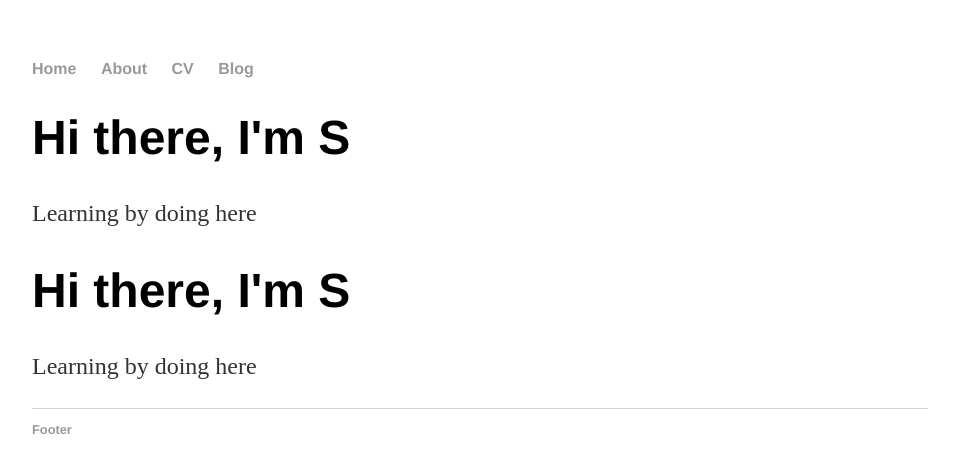
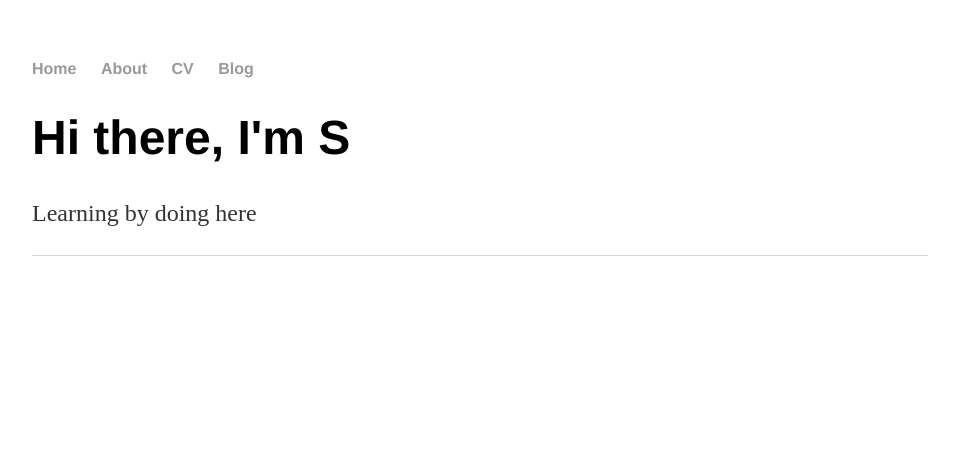
Before and after one commit to bitsandspikes/bitsandspikes.github.io, a Jekyll site: the page built from index.html, in a window 1280 px wide. Shown: the top 473 px of the page, without its empty margins (160-1119 px from the left). Built offline with Jekyll 4.4.1, drawn with Linux system fonts in a browser that asks for light colours.

Commit message:
Update default.html

```diff
--- a/_layouts/default.html
+++ b/_layouts/default.html
@@ -1,10 +1,9 @@
-
 <!DOCTYPE html>
 	<html>
 		<head>
-    <title> {{page.title}} Blogging about Theory </title>
-	  <! -- link to main stylesheet -->
-	  <link rel = "stylesheet" type = "text/css" href="/css/main.css">
+			<title>{{ page.title }}</title>
+			<!-- link to main stylesheet -->
+			<link rel="stylesheet" type="text/css" href="/css/main.css">
 		</head>
 		<body>
 			<nav>
@@ -17,16 +16,13 @@
 			</nav>
 			<div class="container">
 
-    {{content}}
+			{{ content }}
 
-    		<div class="blurb">
-          <h1>Hi there, I'm S</h1>
-				<p>Learning by doing here</p>
-    		</div><!-- /.blurb -->
 			</div><!-- /.container -->
 			<footer>
 	    		<ul>
-        		<li><a href="/">Footer</a></li>
+	        		<li><a href="Learning by doing"></a></li>
+
 			</ul>
 			</footer>
 		</body>
```
Lines whose indentation alone changed are shown as unchanged.
